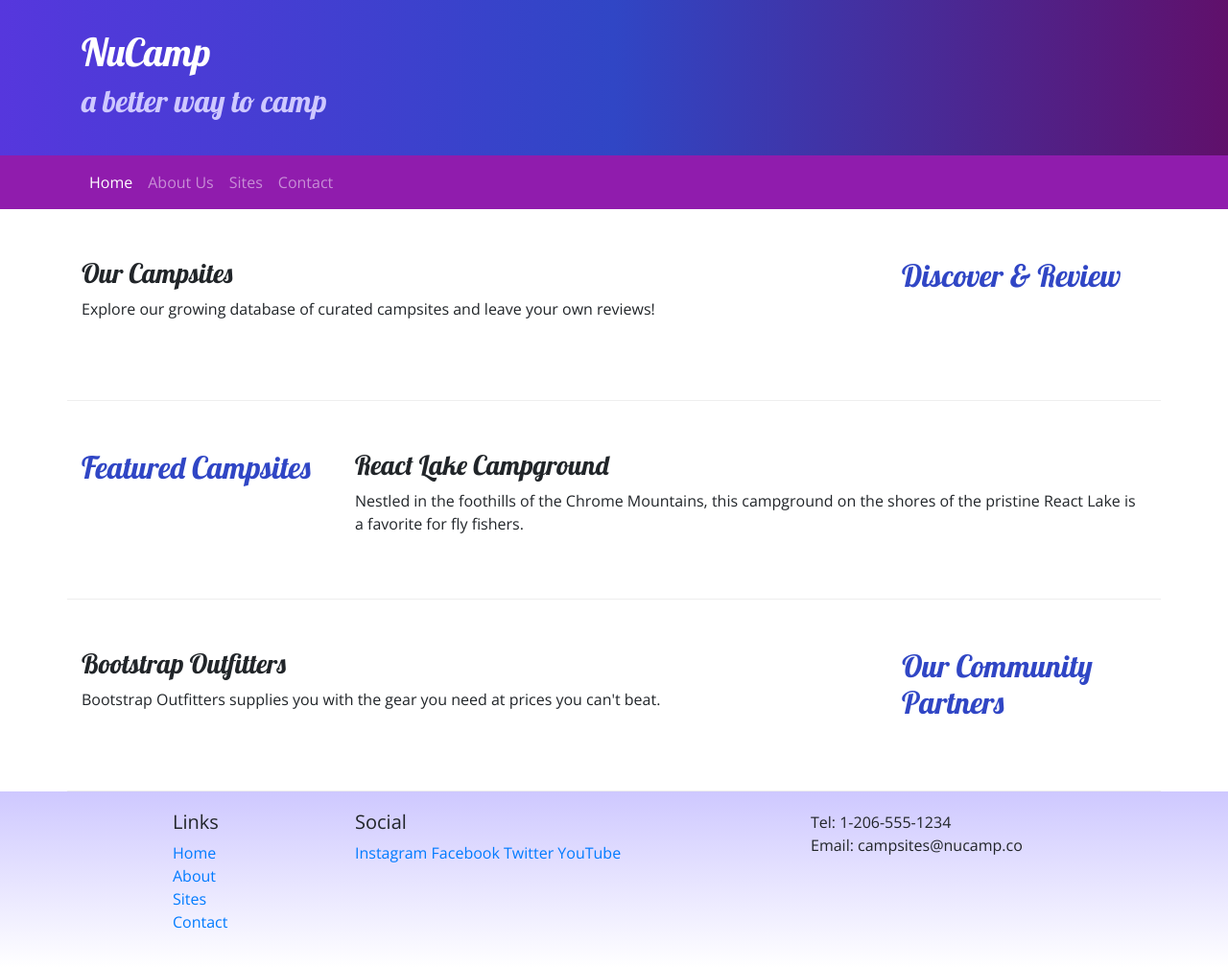
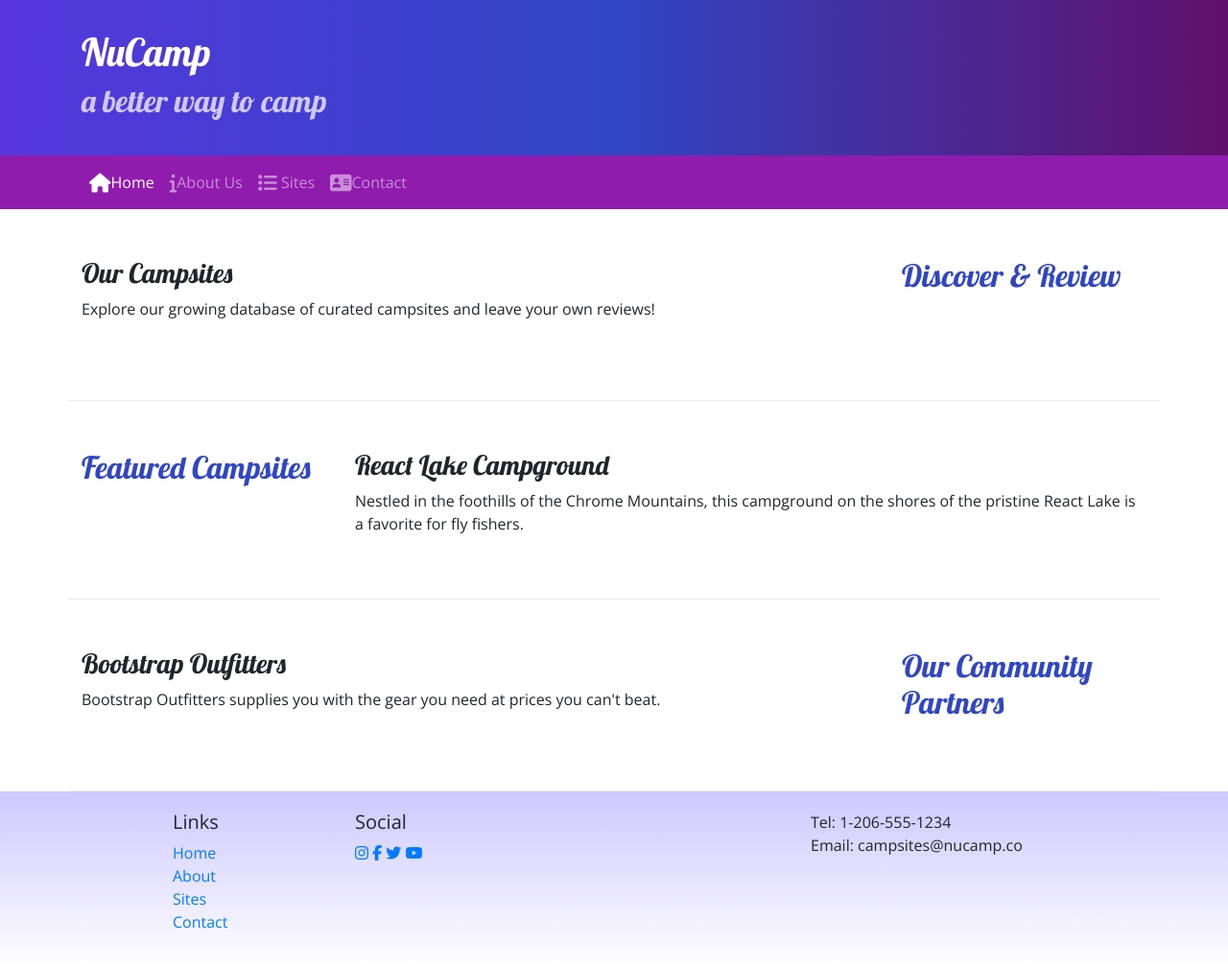
Before and after one commit to Cristiane11/Nucamp, a website: page NucampFolder/2-Bootstrap/nucampsite/index.html in a window 1280 px wide. Shown: the whole page at 96% size. Drawn offline with nearby package versions, Linux system fonts and the light colour scheme.

Commit message:
update portoflio

```diff
--- a/NucampFolder/2-Bootstrap/nucampsite/index.html
+++ b/NucampFolder/2-Bootstrap/nucampsite/index.html
@@ -6,10 +6,8 @@
     <meta name="viewport" content="width=device-width, initial-scale=1">
     <!-- Bootstrap CSS -->
     <link rel="stylesheet" href="node_modules/bootstrap/dist/css/bootstrap.min.css" />
-
     <!-- Additional CSS must be placed after Bootstrap CSS -->
     <link rel="stylesheet" href="https://fonts.googleapis.com/css?family=Lobster|Open+Sans" />
-    <link rel="stylesheet" href="css/styles.css" />
      <link rel="stylesheet" href="node_modules/font-awesome/css/font-awesome.min.css" />
      <link rel="stylesheet" href="css/styles.css" />
     <title>NuCamp: A Better Way To Camp</title>
@@ -36,10 +34,10 @@
             </button>
             <div class="collapse navbar-collapse" id="nucampNavbar">
                 <ul class="navbar-nav">
-                    <li class="nav-item active"><a class="nav-link" href="#">Home</a></li>
-                    <li class="nav-item"><a class="nav-link" href="./aboutUs.html">About Us</a></li>
-                    <li class="nav-item"><a class="nav-link" href="./index.html"> Sites</a></li>
-                    <li class="nav-item"><a class="nav-link" href="./contact">Contact</a></li>
+                    <li class="nav-item active"><a class="nav-link" href="#"><i class="fa fa-home fa-lg"></i>Home</a></li>
+                    <li class="nav-item"><a class="nav-link" href="./aboutUs.html"><i class="fa fa-info fa-lg"></i>About Us</a></li>
+                    <li class="nav-item"><a class="nav-link" href="./index.html"><i class="fa fa-list fa-lg"></i> Sites</a></li>
+                    <li class="nav-item"><a class="nav-link" href="./contact"><i class="fa fa-address-card fa-lg"></i>Contact</a></li>
                 </ul>
             </div>
         </div>
@@ -92,10 +90,10 @@
                 </div>
                 <div class="col-6 col-sm-5">
                     <h5>Social</h5>
-                    <a href="http://instagram.com/">Instagram</a>
-                    <a href="http://facebook.com/">Facebook</a>
-                    <a href="http://twitter.com/">Twitter</a>
-                    <a href="http://youtube.com/">YouTube</a>
+                    <a href="http://instagram.com/"><i class="fa fa-instagram"></i></a>
+                    <a href="http://facebook.com/"><i class="fa fa-facebook"></i></a>
+                    <a href="http://twitter.com/"><i class="fa fa-twitter"></i></a>
+                    <a href="http://youtube.com/"><i class="fa fa-youtube"></i></a>
                 </div>
                 <div class="col-sm-4">
                     Tel: 1-206-555-1234<br />
```
